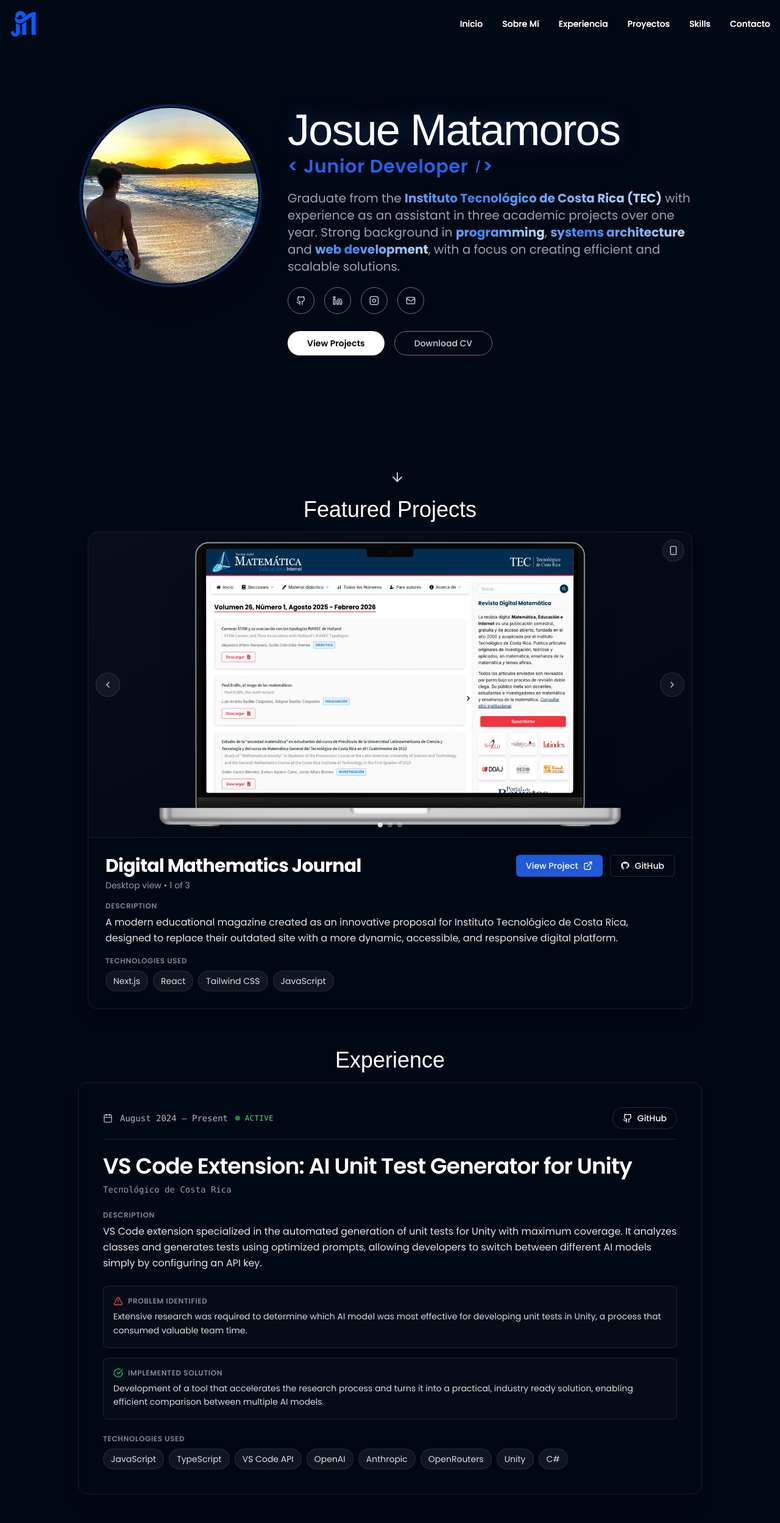
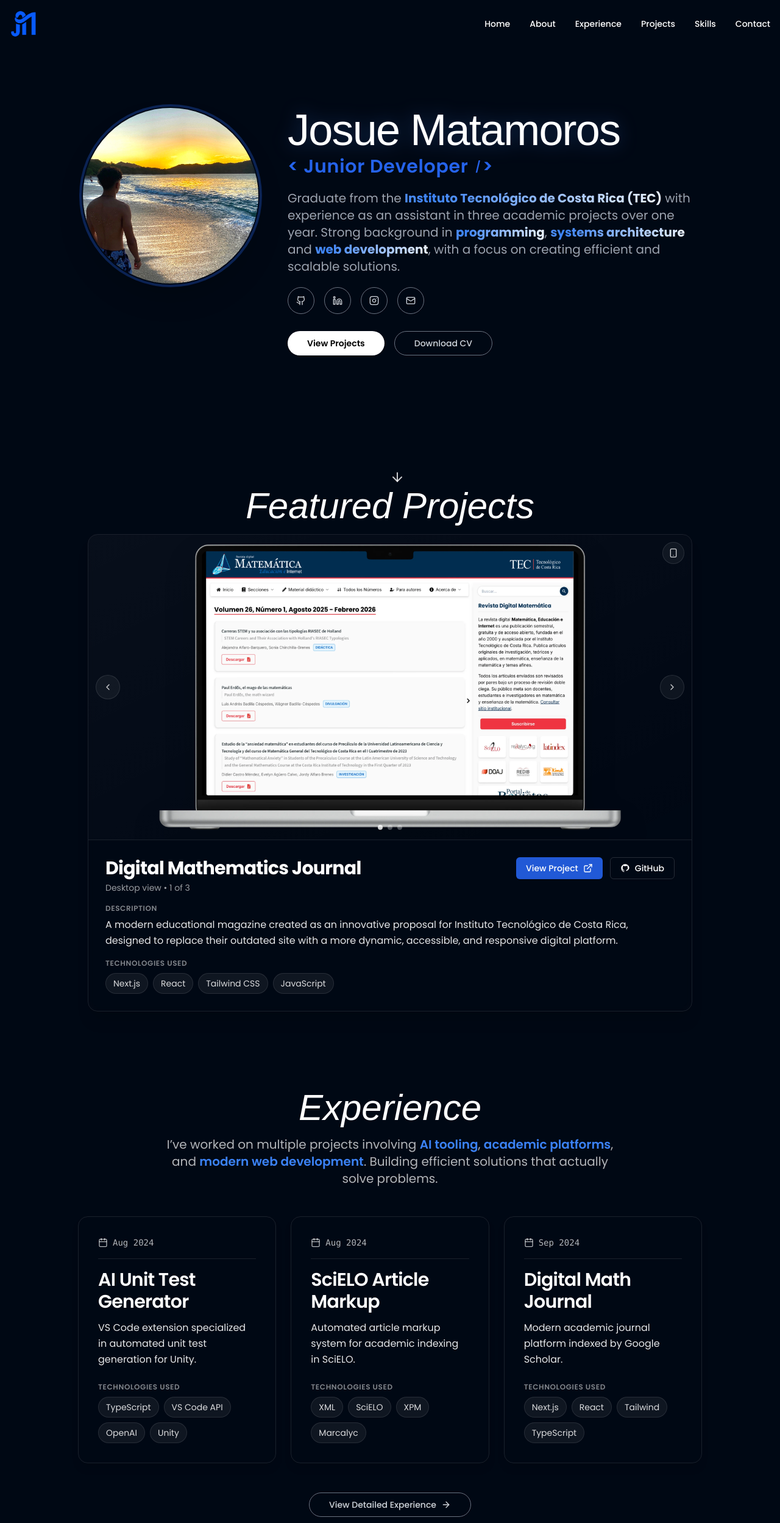
Before and after one commit to JosueMatamoros/Porfolio, a Next.js app: page / in a window 1280 px wide. Shown: the top 2498 px of the page at 61% size. Built offline with nearby package versions, Linux system fonts and the light colour scheme; a web font is replaced by a local one.

Commit message:
feat: app router and new sections

```diff
--- /dev/null
+++ b/src/app/experience/page.jsx
@@ -0,0 +1,12 @@
+import HeaderComponent from "@/components/layout/HeaderComponent";
+import ExperienceFullSection from "@/components/sections/ExperienceFullSection";
+
+export default function ExperiencePage() {
+  return (
+    <div className="flex flex-col items-center">
+      <div className="max-w-5xl mt-24">
+        <ExperienceFullSection />
+      </div>
+    </div>
+  );
+}
--- a/src/app/layout.js
+++ b/src/app/layout.js
@@ -1,6 +1,6 @@
 import "./globals.css";
 import { titleFont, bodyFont } from "./fonts";
-import HeaderComponent from "@/components/layout/HeaderComponet";
+import HeaderComponent from "@/components/layout/HeaderComponent";
 
 export const metadata = {
   title: "Josue Matamoros | Portfolio",
--- a/src/app/page.js
+++ b/src/app/page.js
@@ -1,20 +1,19 @@
-import HeaderComponent from "@/components/layout/HeaderComponet";
+import HeaderComponent from "@/components/layout/HeaderComponent";
 import HeroSection from "@/components/sections/HeroSection";
 import ProjectsSection from "@/components/sections/ProjectsSection";
-import ExperienceSection from "@/components/sections/ExperienceSection";
+import ExperiencePreviewSection from "@/components/sections/ExperiencePreviewSection";
 import SoftSkillsSection from "@/components/sections/SoftSkillsSection";
 
 export default function Home() {
   return (
     <div className="flex flex-col justify-center items-center">
       <div className="min-h-dvh">
-        <HeaderComponent />
         <HeroSection />
       </div>
 
       <div className=" max-w-5xl">
-        <ProjectsSection />
-      <ExperienceSection/>
+      <ProjectsSection />
+      <ExperiencePreviewSection/>
       <SoftSkillsSection/>
       </div>
     </div>
--- /dev/null
+++ b/src/components/common/ExperienceCardPreview.jsx
@@ -0,0 +1,66 @@
+"use client";
+
+import { Calendar } from "lucide-react";
+import { Card } from "@/components/ui/card";
+import { useState } from "react";
+
+export default function ExperienceCardPreview({ experience }) {
+  const [isHovered, setIsHovered] = useState(false);
+
+  return (
+    <div
+      className="relative transition-all duration-500 w-full"
+      onMouseEnter={() => setIsHovered(true)}
+      onMouseLeave={() => setIsHovered(false)}
+    >
+      <Card
+        className={`border border-white/10 shadow-xl overflow-hidden rounded-2xl p-8 min-h-[42=10px] flex flex-col justify-between
+          transition-all duration-500 ease-out
+          ${isHovered ? "scale-[1.04] -translate-y-2 shadow-2xl border-white/20" : "scale-100 shadow-lg"}
+        `}
+      >
+        {/* Date Badge */}
+        <div className="mb-4 flex items-center gap-2 border-b border-white/10 pb-4">
+          <Calendar className="h-4 w-4 text-white/70" />
+          <span className="font-mono text-sm text-white/70">{experience.date}</span>
+        </div>
+
+        {/* Title */}
+        <h3 className="mb-3 text-2xl font-semibold tracking-tight text-white md:text-3xl ">
+          {experience.title}
+        </h3>
+
+        {/* Description */}
+        <p className="mb-3 text-white/90 leading-relaxed flex-1">
+          {experience.description}
+        </p>
+
+        {/* Technologies */}
+        <div >
+          <h4 className="text-xs mt-3 font-semibold text-white/50 uppercase tracking-wider mb-2">
+            Technologies Used
+          </h4>
+          <div className="flex flex-wrap gap-2">
+            {experience.tech.map((tech, i) => (
+              <span
+                key={i}
+                className={`px-3 py-1.5 bg-white/[0.06] text-white/85 rounded-full text-sm border border-white/10
+                  transition duration-300 ${isHovered ? "bg-white/[0.12] scale-105" : ""}
+                `}
+              >
+                {tech}
+              </span>
+            ))}
+          </div>
+        </div>
+
+        {/* Bottom line animation on hover */}
+        <div
+          className={`absolute bottom-0 left-0 h-[3px] bg-gradient-to-r from-white via-white/40 to-transparent transition-all duration-700 ease-out
+            ${isHovered ? "w-full opacity-100" : "w-0 opacity-0"}
+          `}
+        />
+      </Card>
+    </div>
+  );
+}
--- a/src/components/layout/HeaderComponet.jsx
+++ b/src/components/layout/HeaderComponent.jsx
@@ -16,12 +16,12 @@ export default function HeaderComponent() {
   }, []);
 
   const navItems = [
-    { name: "Inicio", href: "#hero" },
-    { name: "Sobre Mí", href: "#about" },
-    { name: "Experiencia", href: "#experience" },
-    { name: "Proyectos", href: "#projects" },
-    { name: "Skills", href: "#skills" },
-    { name: "Contacto", href: "#contact" },
+    { name: "Home", href: "/" },
+    { name: "About", href: "/about" },
+    { name: "Experience", href: "/experience" },
+    { name: "Projects", href: "/projects" },
+    { name: "Skills", href: "/skills" },
+    { name: "Contact", href: "/contact" },
   ];
 
   return (
@@ -38,7 +38,7 @@ export default function HeaderComponent() {
           <a href="#hero" className="flex items-center gap-2">
             <Image
               src="/logo.png"
-              alt="Logo JM"
+              alt="JM Logo"
               width={0}
               height={0}
               sizes="100vw"
@@ -47,7 +47,7 @@ export default function HeaderComponent() {
             />
           </a>
 
-          {/* Navegación Desktop */}
+          {/* Desktop navigation */}
           <div className="hidden md:flex items-center gap-8">
             {navItems.map((item) => (
               <a
@@ -61,7 +61,7 @@ export default function HeaderComponent() {
             ))}
           </div>
 
-          {/* Botón móvil */}
+          {/* Mobile button */}
           <Button
             variant="ghost"
             size="icon"
@@ -76,7 +76,7 @@ export default function HeaderComponent() {
           </Button>
         </div>
 
-        {/* Navegación móvil */}
+        {/* Mobile navigation */}
         {isMobileMenuOpen && (
           <div className="md:hidden mt-4 pb-4 animate-fade-in-up">
             <div className="flex flex-col gap-4">
--- a/src/components/sections/ExperienceSection.jsx
+++ b/src/components/sections/ExperienceFullSection.jsx
@@ -50,13 +50,30 @@ const experiences = [
   },
 ]
 
-export default function ExperienceSection() {
+export default function ExperienceFullSection() {
   const activeCount = experiences.filter((e) => e.status === "active").length
 
   return (
     <section className="mb-16 ">
       <div >
-        <h1 className="text-4xl text-center font-title my-4 ">Experience</h1>
+         <div className="mb-12 text-center">
+          <h2 className="mb-4 font-title text-4xl italic text-white md:text-5xl lg:text-6xl">
+            Experience
+          </h2>
+          <p className="mx-auto max-w-3xl text-lg leading-relaxed text-white/70 md:text-xl">
+            I’ve worked on multiple projects involving{" "}
+            <span className="font-semibold text-secondary">AI tooling</span>,{" "}
+            <span className="font-semibold text-secondary">
+              academic platforms
+            </span>
+            , and{" "}
+            <span className="font-semibold text-secondary">
+              modern web development
+            </span>
+            . Building efficient solutions that actually solve problems.
+          </p>
+        </div>
+
         {/* Cards */}
         <div className="space-y-12">
           {experiences.map((exp) => (
--- /dev/null
+++ b/src/components/sections/ExperiencePreviewSection.jsx
@@ -0,0 +1,86 @@
+"use client";
+
+import { Button } from "@/components/ui/button";
+import { useRouter } from "next/navigation";
+import ExperienceCardPreview from "@/components/common/ExperienceCardPreview";
+import { ArrowRight } from "lucide-react"; // 👈 iconito elegante
+
+const experiences = [
+  {
+    title: "AI Unit Test Generator",
+    description:
+      "VS Code extension specialized in automated unit test generation for Unity.",
+    date: "Aug 2024",
+    tech: ["TypeScript", "VS Code API", "OpenAI", "Unity"],
+  },
+  {
+    title: "SciELO Article Markup",
+    description:
+      "Automated article markup system for academic indexing in SciELO.",
+    date: "Aug 2024",
+    tech: ["XML", "SciELO", "XPM", "Marcalyc"],
+  },
+  {
+    title: "Digital Math Journal",
+    description: "Modern academic journal platform indexed by Google Scholar.",
+    date: "Sep 2024",
+    tech: ["Next.js", "React", "Tailwind", "TypeScript"],
+  },
+];
+
+export default function ExperiencePreviewSection() {
+  const router = useRouter();
+
+  const goToExperiencePage = () => {
+    router.push("/experience");
+  };
+
+  return (
+    <section className="relative w-full py-16">
+      <div className="w-full">
+        {/* Header */}
+        <div className="mb-12 text-center">
+          <h2 className="mb-4 font-title text-4xl italic text-white md:text-5xl lg:text-6xl">
+            Experience
+          </h2>
+          <p className="mx-auto max-w-3xl text-lg leading-relaxed text-white/70 md:text-xl">
+            I’ve worked on multiple projects involving{" "}
+            <span className="font-semibold text-secondary">AI tooling</span>,{" "}
+            <span className="font-semibold text-secondary">
+              academic platforms
+            </span>
+            , and{" "}
+            <span className="font-semibold text-secondary">
+              modern web development
+            </span>
+            . Building efficient solutions that actually solve problems.
+          </p>
+        </div>
+
+        {/* Preview cards */}
+        <div className="mb-12 grid gap-6 grid-cols-1 lg:grid-cols-3">
+          {experiences.map((exp, index) => (
+            <ExperienceCardPreview key={index} experience={exp} />
+          ))}
+        </div>
+
+        {/* CTA */}
+        <div className="flex justify-center">
+          <Button
+            onClick={goToExperiencePage}
+            size="lg"
+            variant="outline"
+            className="group flex items-center gap-2 rounded-full border-gray-500 text-gray-300
+               transition-all duration-300 hover:scale-110 hover:bg-white hover:text-black
+               hover:border-white hover:shadow-[0_0_15px_rgba(255,255,255,0.4)] bg-transparent"
+          >
+            View Detailed Experience
+            <div className="transition-transform duration-300 group-hover:translate-x-1 group-hover:rotate-90">
+              <ArrowRight className="h-5 w-5 transition-transform duration-300 group-hover:animate-floaty" />
+            </div>
+          </Button>
+        </div>
+      </div>
+    </section>
+  );
+}
--- a/src/components/sections/HeroSection.jsx
+++ b/src/components/sections/HeroSection.jsx
@@ -72,7 +72,6 @@ export default function HeroSection() {
 
   return (
     <section
-      id="hero"
       className="relative min-h-[90vh] flex items-center justify-center pt-10 bg-navy-dark text-white"
     >
       <div className="container mx-auto px-4">
--- a/src/components/sections/ProjectsSection.jsx
+++ b/src/components/sections/ProjectsSection.jsx
@@ -1,11 +1,13 @@
-"use client"
+"use client";
 
-import { ProjectCard } from "@/components/common/ProjectCard"
+import { ProjectCard } from "@/components/common/ProjectCard";
 
 export default function ProjectsSection() {
   return (
     <section className="mb-16">
-      <h1 className="text-4xl text-center font-title my-4 ">Featured Projects</h1>
+      <h2 className="mb-4 text-center font-title text-4xl italic text-white md:text-5xl lg:text-6xl">
+        Featured Projects
+      </h2>
       <div className="container mx-auto px-4 space-y-10">
         <ProjectCard
           title="Digital Mathematics Journal"
@@ -28,5 +30,5 @@ export default function ProjectsSection() {
         />
       </div>
     </section>
-  )
+  );
 }
--- a/tailwind.config.js
+++ b/tailwind.config.js
@@ -20,9 +20,14 @@ module.exports = {
           "0%": { backgroundPosition: "200% center" },
           "100%": { backgroundPosition: "0 center" },
         },
+        floaty: {
+          "0%, 100%": { transform: "translateX(0)" },
+          "50%": { transform: "translateX(-4px)" },
+        },
       },
       animation: {
         shine: "shine 4s linear infinite",
+        floaty: "floaty 0.6s ease-in-out infinite",
       },
       fontFamily: {
         title: ["var(--font-title)", "serif"],    // Títulos (Shrikhand)
```
